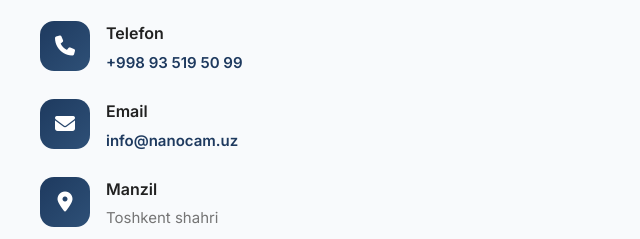
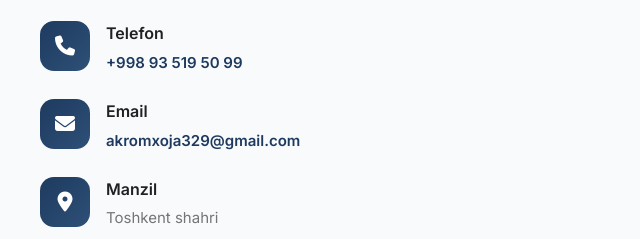
Before and after one commit to akromxoja329/nanocamuz, a plain HTML site: page index.html in a window 1280 px wide. Shown: the part 3533-3772 px from the top of the page, 0-640 px from the left. Drawn offline with Linux system fonts and the light colour scheme.

Commit message:
Update index.html

```diff
--- a/index.html
+++ b/index.html
@@ -1374,7 +1374,7 @@
                         </div>
                         <div class="contact-item-text">
                             <h4>Email</h4>
-                            <p><a href="mailto:info@nanocam.uz">info@nanocam.uz</a></p>
+                            <p><a href="mailto:akromxoja329@gmail.com">akromxoja329@gmail.com</a></p>
                         </div>
                     </div>
 
```
